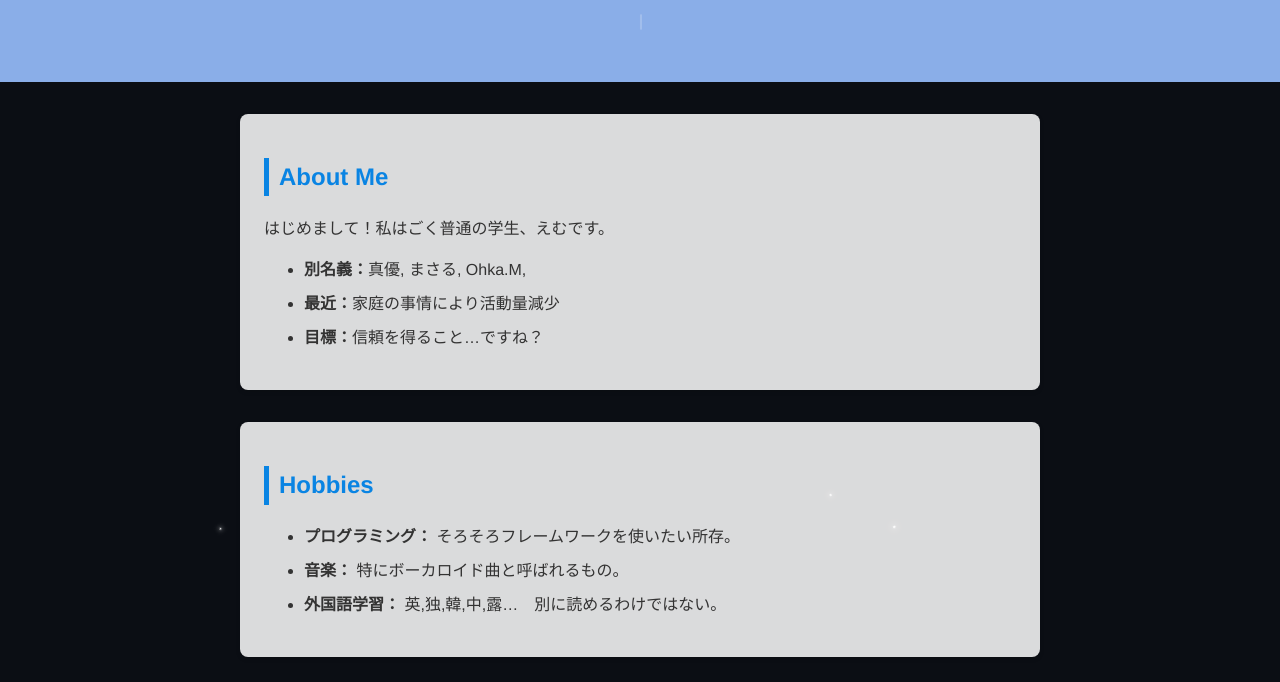
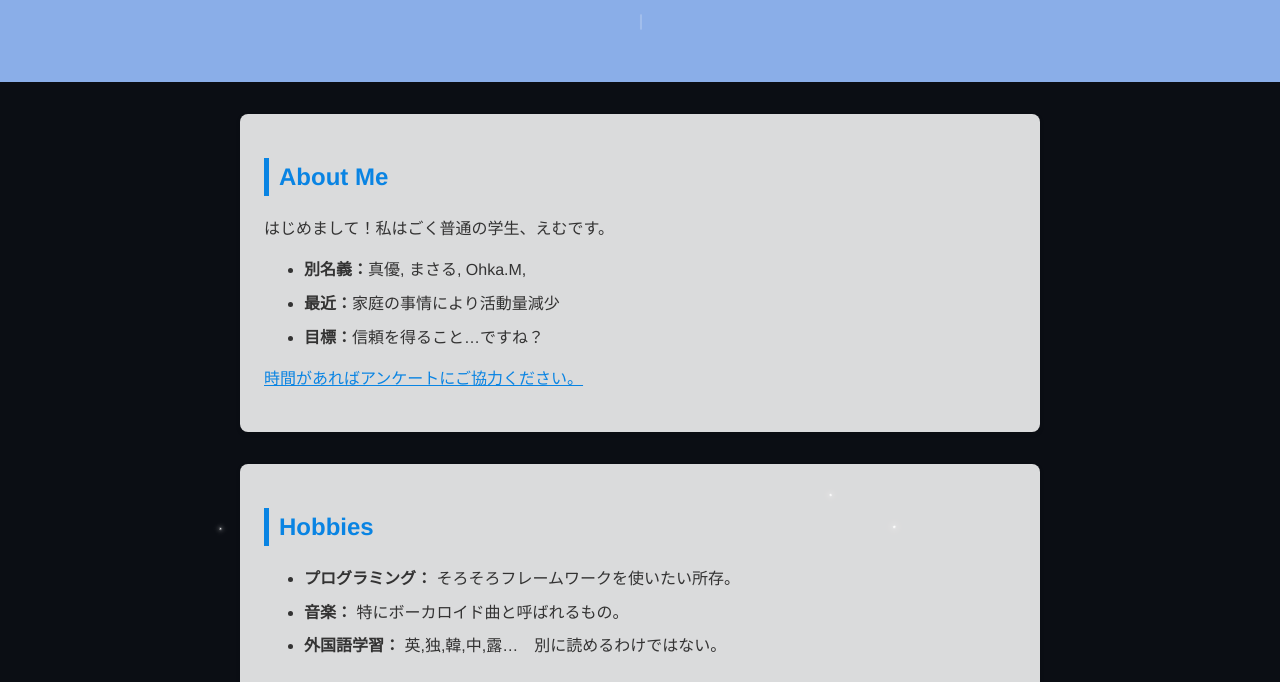
Before and after one commit to masaru-star/Portfolio.github.io, a plain HTML site: page index.html in a window 1280 px wide. Shown: the part 118-800 px from the top of the page. Drawn offline with Linux system fonts and the light colour scheme.

Commit message:
Update index.html

```diff
--- a/index.html
+++ b/index.html
@@ -42,6 +42,7 @@
             <li><b>最近：</b>家庭の事情により活動量減少</li>
             <li><b>目標：</b>信頼を得ること…ですね？</li>
             </ul>
+            <p><a href="https://forms.gle/s417rUkMDvMt887a9"target="_blank" rel="noopener noreferrer">時間があればアンケートにご協力ください。</a></p>
         </section>
         <section id="hobbies">
             <h2>Hobbies</h2>
```
